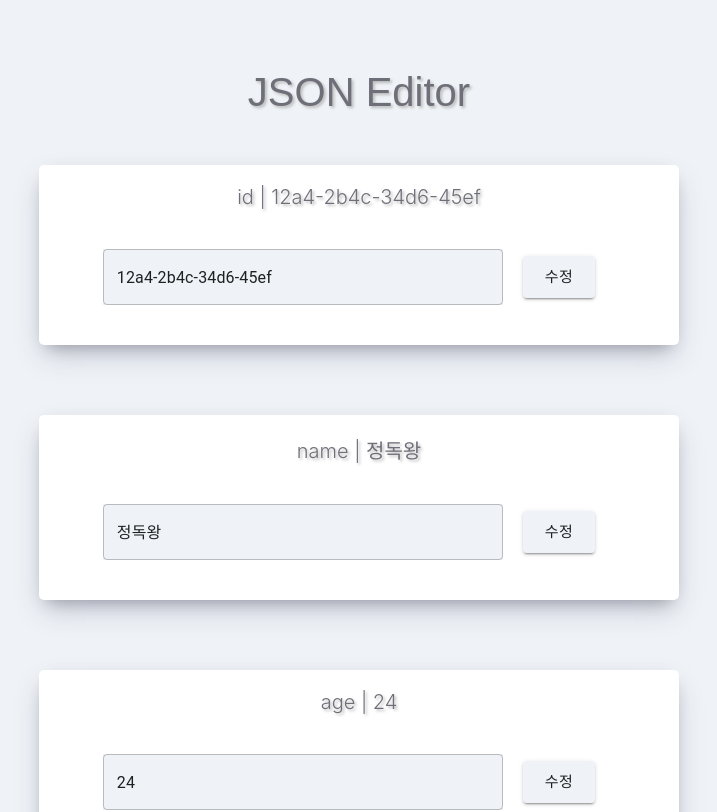
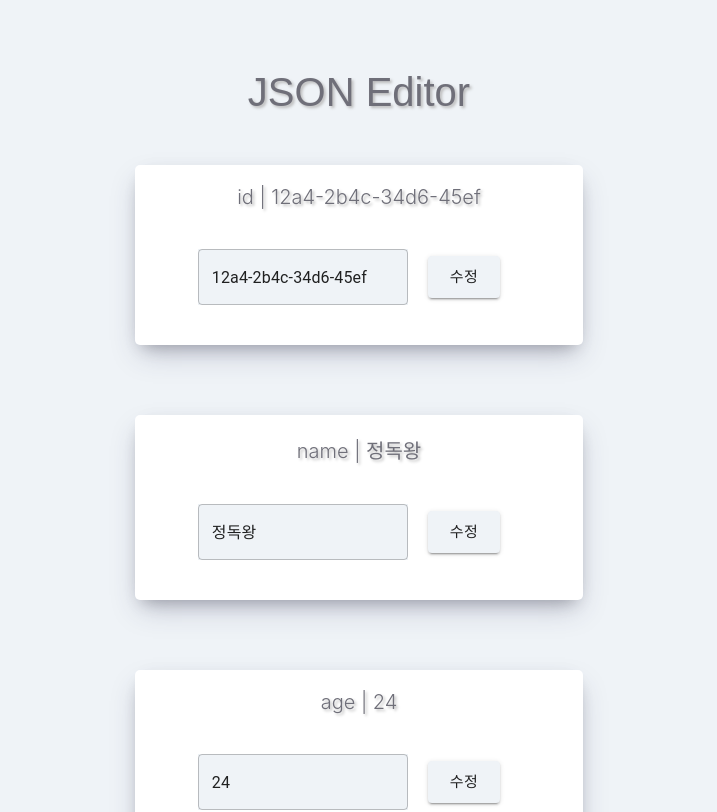
Before and after one commit to HeeYeonKim98/react-user-editor, a React (Create React App) app: page / in a window 1280 px wide. Shown: the top 812 px of the page, without its empty margins (281-998 px from the left). Built offline with nearby package versions, Linux system fonts and the light colour scheme.

Commit message:
Add : edit state

```diff
--- a/src/components/Edit.js
+++ b/src/components/Edit.js
@@ -5,7 +5,7 @@ const Edit = ({ data }) => {
         <div>
             {Object.keys(data).map((row) => {
                 if (typeof data[row] !== "object") {
-                    return <EditInput value={data[row]} name={row} />;
+                    return <EditInput key={row} value={data[row]} name={row} />;
                 }
             })}
         </div>
--- a/src/components/EditInput.js
+++ b/src/components/EditInput.js
@@ -1,18 +1,13 @@
-import React from "react";
+import React, { useState } from "react";
 import { TextField } from "@material-ui/core";
 
 import EditButton from "./EditButton";
 import "../css/EditInput.css";
 
-const handleChange = (e) => {
-    this.setState({
-        [e.target.name]: e.target.value,
-    });
-    console.log(e.target.name);
-    console.log(e.target.value);
-};
+const EditInput = ({ value, name }) => {
+    const [info, setInfo] = useState(value);
+    const [edit, setEdit] = useState(value);
 
-const EditInput = ({ value, name }) => {
     return (
         <div className="card">
             <div
@@ -24,7 +19,7 @@ const EditInput = ({ value, name }) => {
                     color: "#6f6f79",
                 }}
             >
-                {name} | {value.toString()}
+                {name} | {info.toString()}
             </div>
             <div className="field">
                 <div className="text">
@@ -33,12 +28,18 @@ const EditInput = ({ value, name }) => {
                         className="main-input"
                         rowsMax={10}
                         variant="outlined"
-                        onChange={handleChange}
-                        value={value}
+                        onChange={(e) => setEdit(e.target.value)}
+                        value={edit}
                         name={name}
                     />
                 </div>
-                <EditButton title="수정" />
+                <EditButton
+                    title="수정"
+                    click={() => {
+                        setInfo(edit);
+                        alert(name + "의 정보가 수정되었습니다.");
+                    }}
+                />
             </div>
         </div>
     );
--- a/src/css/main.css
+++ b/src/css/main.css
@@ -14,7 +14,7 @@ body {
 
 .main-container {
     text-align: center;
-    width: 50%;
+    width: 35%;
     max-width: 1300px;
     margin: 0px auto;
 }
@@ -61,8 +61,9 @@ body {
 
 .main-container .main-input {
     max-width: 1000px;
+    min-width: 10px;
     margin: 0px auto;
-    width: 400px;
+    width: 400px auto;
     margin-bottom: 20px;
     background-color: #eff3f7;
 }
--- a/src/pages/mainPage.js
+++ b/src/pages/mainPage.js
@@ -1,7 +1,6 @@
 import React from "react";
 import axios from "axios";
 
-// import EditObject from "../components/EditObject";
 import Edit from "../components/Edit";
 import "../css/main.css";
 
@@ -36,8 +35,6 @@ export default class mainPage extends React.Component {
                     <div className="cards">
                         <Edit data={this.state.userData} />
                     </div>
-
-                    {/* <div className="cards"><EditObject data={this.state.userData} /></div> */}
                 </div>
             </div>
         );
```
Also changed, not shown: 1 other file (tests, documents, lock files or other folders).
